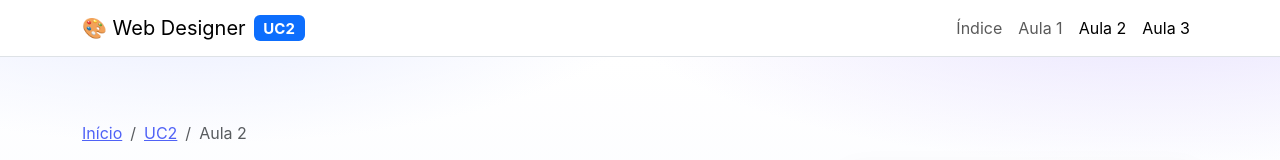
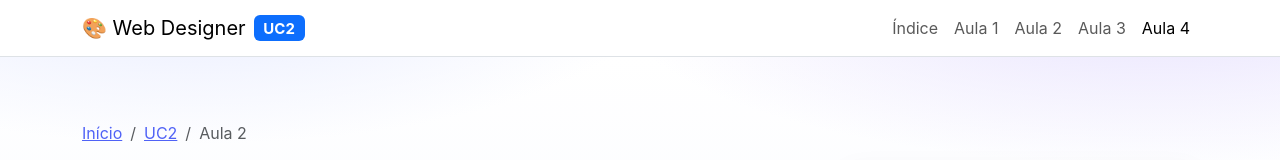
Before and after one commit to logdev-hub/webdesigner, a plain HTML site: page uc2/aula-02.html in a window 1280 px wide. Shown: the top 160 px of the page. Drawn offline with nearby package versions, Linux system fonts and the light colour scheme.

Commit message:
Update aula-02.html

```diff
--- a/uc2/aula-02.html
+++ b/uc2/aula-02.html
@@ -34,8 +34,9 @@
       <ul class="navbar-nav ms-auto">
         <li class="nav-item"><a class="nav-link" href="./index.html">Índice</a></li>
         <li class="nav-item"><a class="nav-link" href="./aula-01.html">Aula 1</a></li>
-        <li class="nav-item"><a class="nav-link active" href="./aula-02.html">Aula 2</a></li>
-        <li class="nav-item"><a class="nav-link active" href="./aula-03.html">Aula 3</a></li>
+        <li class="nav-item"><a class="nav-link" href="./aula-02.html">Aula 2</a></li>
+        <li class="nav-item"><a class="nav-link" href="./aula-03.html">Aula 3</a></li>
+        <li class="nav-item"><a class="nav-link active" href="./aula-04.html">Aula 4</a></li>
       </ul>
     </div>
   </div>
```
